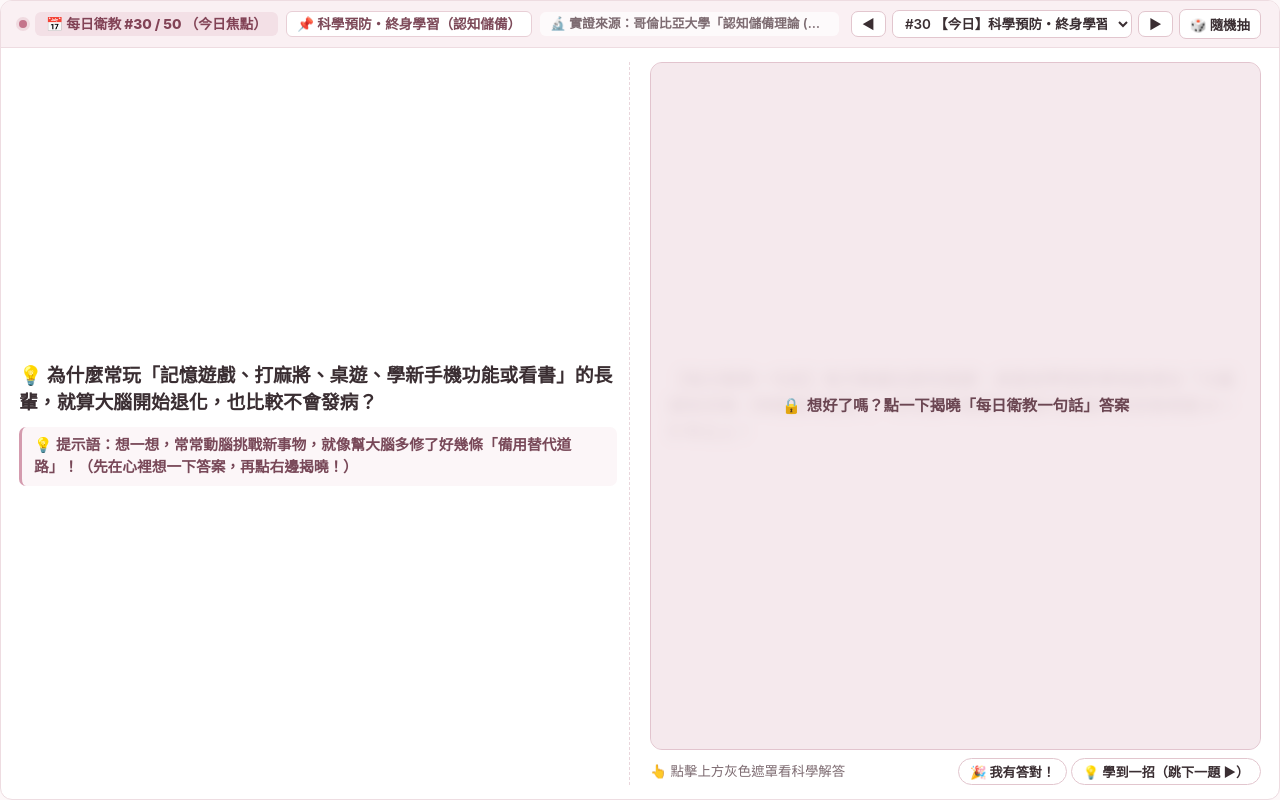
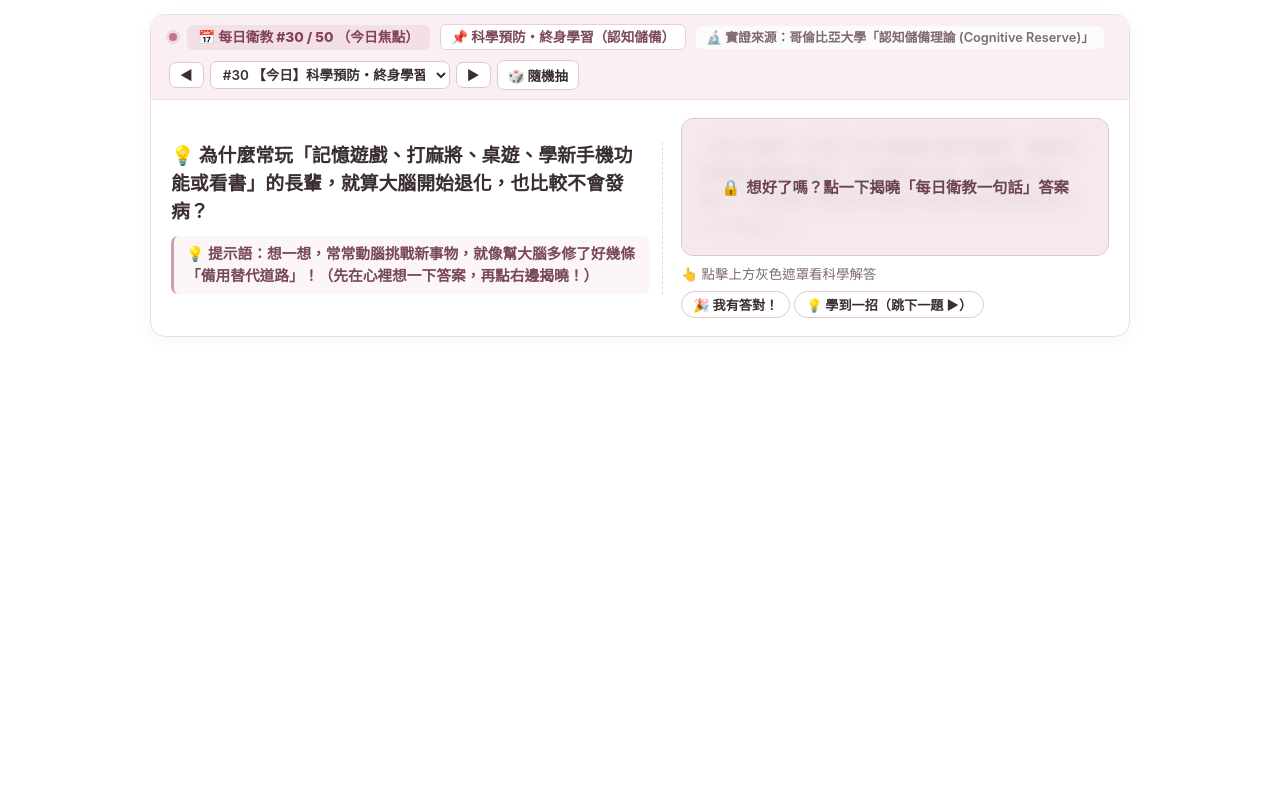
Before and after one commit to kurt61303tw-glitch/dementia-care-education, a plain HTML site: page index.html in a window 1280 px wide. Drawn offline with Linux system fonts and the light colour scheme.

Commit message:
Restore previous layout and make outer background transparent

```diff
--- a/index.html
+++ b/index.html
@@ -30,63 +30,41 @@
       font-family: -apple-system, BlinkMacSystemFont, "Segoe UI", "Microsoft JhengHei", "PingFang TC", "Noto Sans TC", sans-serif;
     }
 
-    html, body {
-      height: 100%;
-    }
-
     body {
-      background-color: var(--bg-page);
+      background: transparent;
       color: var(--text-main);
-      padding: 0;
+      padding: 14px 16px;
       line-height: 1.5;
     }
 
-    /* 橫式 Notion 嵌入式主容器：滿版填滿嵌入框，不留多餘空白 */
+    /* 橫式 Notion 嵌入式主容器（寬扁型、輕度裸粉質感） */
     .horizontal-banner {
-      width: 100%;
-      height: 100%;
-      min-height: 100vh;
-      margin: 0;
+      max-width: 980px;
+      margin: 0 auto;
       background: var(--banner-bg);
       border: 1.5px solid var(--border);
-      border-radius: 12px;
+      border-radius: 15px;
+      box-shadow: 0 4px 16px rgba(166, 94, 114, 0.06);
       overflow: hidden;
-      display: flex;
-      flex-direction: column;
     }
 
     /* 頂部薄控制條：編號、分類、50題快速選單、證據來源標籤 */
     .top-strip {
       background: var(--strip-bg);
       border-bottom: 1px solid var(--border);
-      padding: 8px 18px;
+      padding: 9px 18px;
       display: flex;
       justify-content: space-between;
       align-items: center;
-      flex-wrap: nowrap;
-      gap: 12px;
-      flex-shrink: 0;
+      flex-wrap: wrap;
+      gap: 10px;
     }
 
     .strip-left {
       display: flex;
       align-items: center;
-      gap: 8px;
-      flex-wrap: nowrap;
-      flex: 1;
-      min-width: 0;
-      white-space: nowrap;
-    }
-
-    .strip-left > span {
-      flex-shrink: 0;
-    }
-
-    .strip-left > .badge-source {
-      flex-shrink: 1;
-      min-width: 0;
-      overflow: hidden;
-      text-overflow: ellipsis;
+      gap: 10px;
+      flex-wrap: wrap;
     }
 
     .pulse-dot {
@@ -129,8 +107,7 @@
       display: flex;
       align-items: center;
       gap: 6px;
-      flex-wrap: nowrap;
-      flex-shrink: 0;
+      flex-wrap: wrap;
     }
 
     .topic-select {
@@ -166,18 +143,15 @@
     /* 中央核心橫式主體：左邊「題目＋思考提示」，右邊「每日衛教一句話遮蔽答案」 */
     .banner-main-row {
       display: grid;
-      grid-template-columns: 1fr 1fr;
-      gap: 20px;
-      padding: 14px 18px;
-      align-items: stretch;
-      flex: 1;
-      min-height: 0;
+      grid-template-columns: 1.15fr 1fr;
+      gap: 18px;
+      padding: 18px 20px;
+      align-items: center;
     }
 
     .question-col {
       display: flex;
       flex-direction: column;
-      justify-content: center;
       gap: 10px;
       padding-right: 12px;
       border-right: 1.5px dashed #EAD6DC;
@@ -215,7 +189,6 @@
       transition: all 0.22s ease;
       user-select: none;
       min-height: 86px;
-      flex: 1;
       display: flex;
       align-items: center;
       justify-content: center;
@@ -307,10 +280,6 @@
     }
 
     @media (max-width: 720px) {
-      .top-strip, .strip-left, .strip-right {
-        flex-wrap: wrap;
-        white-space: normal;
-      }
       .banner-main-row {
         grid-template-columns: 1fr;
         gap: 12px;
```
